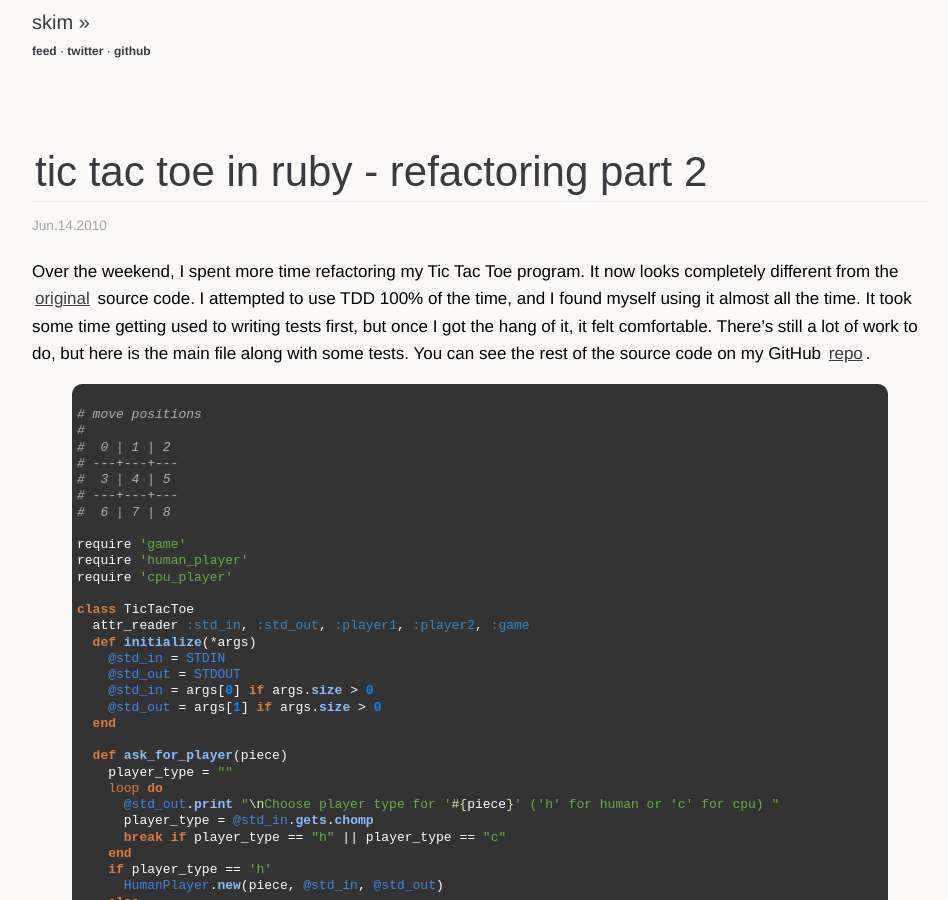
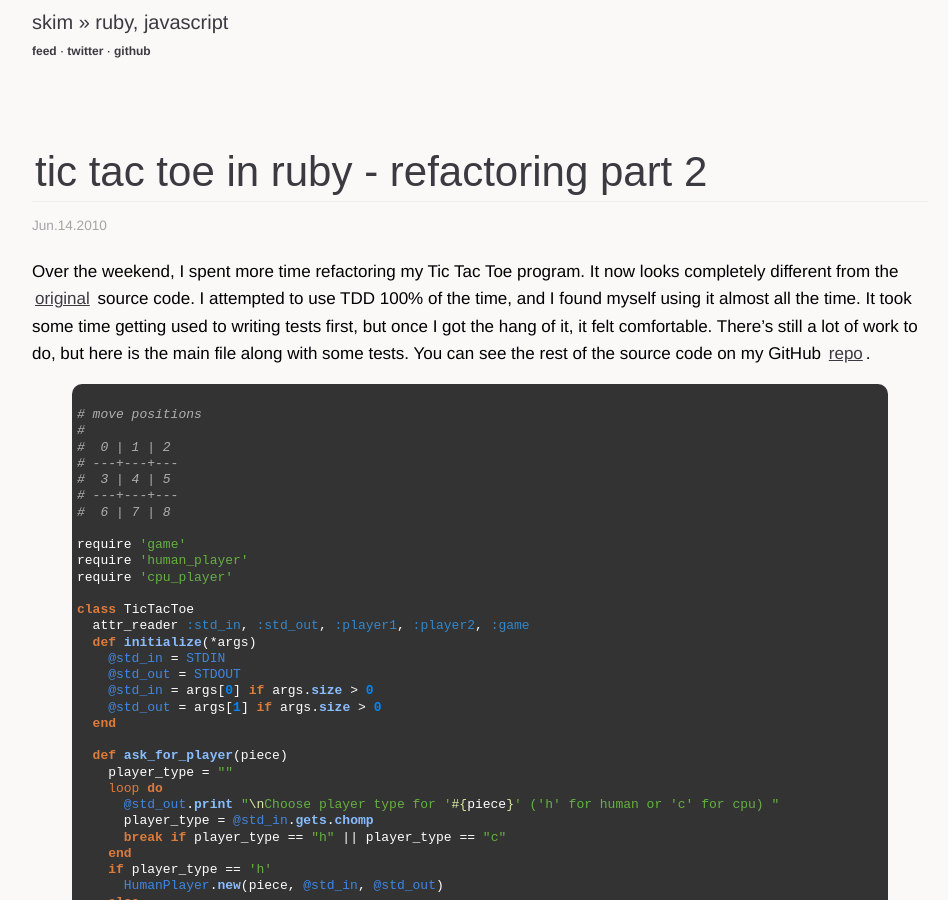
Before and after one commit to sl4m/sl4m.github.com, a Jekyll site: the page built from index.html, in a window 1280 px wide and 900 px high. Shown: the whole window, without its empty margins (160-1108 px from the left). Built offline with Jekyll 4.4.1, drawn with Linux system fonts in a browser that asks for light colours.

Commit message:
tweaked layout

```diff
--- a/404.html
+++ b/404.html
@@ -16,7 +16,7 @@
 
 <div class="content">
 <div id="header">
-  <div id="title"><a href="/">skim &raquo;</a></div>
+  <div id="title"><a href="/">skim &raquo; ruby, javascript</a></div>
   <div id="misc">
     <a href="http://feeds.feedburner.com/sl4m">feed</a> &middot;
     <a href="http://twitter.com/skim">twitter</a> &middot;
--- a/_layouts/default.html
+++ b/_layouts/default.html
@@ -16,7 +16,7 @@
 
 <div class="content">
 <div id="header">
-  <div id="title"><a href="/">skim &raquo;</a></div>
+  <div id="title"><a href="/">skim &raquo; ruby, javascript</a></div>
   <div id="misc">
     <a href="http://feeds.feedburner.com/sl4m">feed</a> &middot;
     <a href="http://twitter.com/skim">twitter</a> &middot;
```
